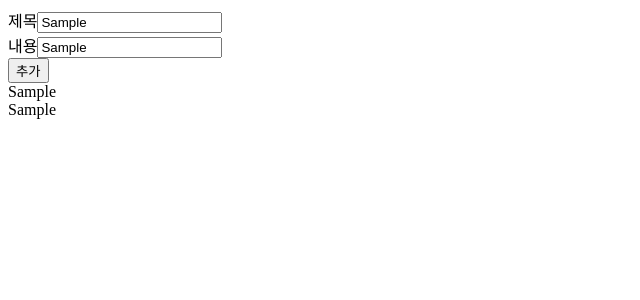
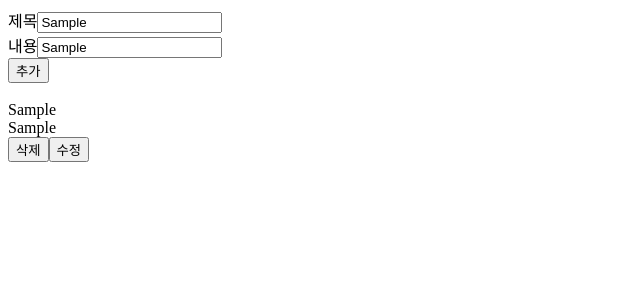
Before and after one commit to SWJBReactStudy/React_Goguma, a React (Create React App) app: page / in a window 1280 px wide. Both pictures are taken after typing "Sample", "Sample" into the empty fields and a click on the button "추가". Shown: the top 300 px of the page, without its empty margins (0-640 px from the left). Built offline with nearby package versions, Linux system fonts and the light colour scheme.

Commit message:
Todo 복습 2
map 함수 더 공부하기

```diff
--- a/src/Component/Todo.jsx
+++ b/src/Component/Todo.jsx
@@ -2,53 +2,77 @@ import React, { useState } from 'react';
 
 const Todo = () => {
 
-    const [write, setWrite] = useState({
-        title : '',
-        content : ''
-    });
+    const [box, setBox] = useState('');
     const [list, setList] = useState([]);
-    const [num, setNum] = useState(1);
+    const [num, setNum] = useState(0);
 
-    const onChangeWrite = (e) => {
-        setWrite({
-            ...write,
-            [e.target.name] : e.target.value
+    const onChangeTyping = (e) => {
+        setBox({
+            ...box,
+            [e.target.name]: e.target.value,
         });
+
     }
 
-    const onClickAdd = () => {
+    const onClickUpdate = () => {
         setList([
             ...list,
             {
-                title : write.title,
-                content : write.content,
-                id : num
+                title: box.title,
+                content: box.content,
+                id: num
             }
-        ]);
+        ])
         setNum(num + 1);
     }
 
-    const Show = ({list}) => {
+    const onClickDetele = (id) => {
+        setList(
+            list.filter(x => x.id !== id)
+        )
+    }
+
+    const onClickFix = (id) => {
+        const temp = prompt();
+        setList(
+            list.map(x =>
+                x.id === id ?
+                    {
+                        ...x,
+                        content: temp
+                    }
+                    : { ...x }
+            )
+        );
+    }
+
+    const Show = ({ list }) => {
         return (
             <div>
-                <div>{list.title}</div>
-                <div>{list.content}</div>
-                <br/>
+                <div>
+                    <br />
+                    {list.title}
+                    <br />
+                    {list.content}
+                    <br />
+                    <button onClick={() => { onClickDetele(list.id) }}>삭제</button>
+                    <button onClick={() => { onClickFix(list.id) }}>수정</button>
+                </div>
             </div>
         );
     }
 
-    return(
+    return (
         <div>
             <label>제목</label>
-            <input type="text" name="title" onChange={onChangeWrite} value={write.title}/>
-            <br/>
+            <input type="text" name="title" onChange={onChangeTyping} />
+            <br />
             <label>내용</label>
-            <input type="text" name="content" onChange={onChangeWrite} value={write.content}/>
-            <br/>
-            <button onClick={onClickAdd}>추가</button>
-            {list.map((list, i) => (
-                <Show list={list} key={list.id}/>
+            <input type="text" name="content" onChange={onChangeTyping} />
+            <br />
+            <button onClick={onClickUpdate}>추가</button>
+            {list.map(list => (
+                <Show list={list} key={list.id} />
             ))}
         </div>
     );
```
